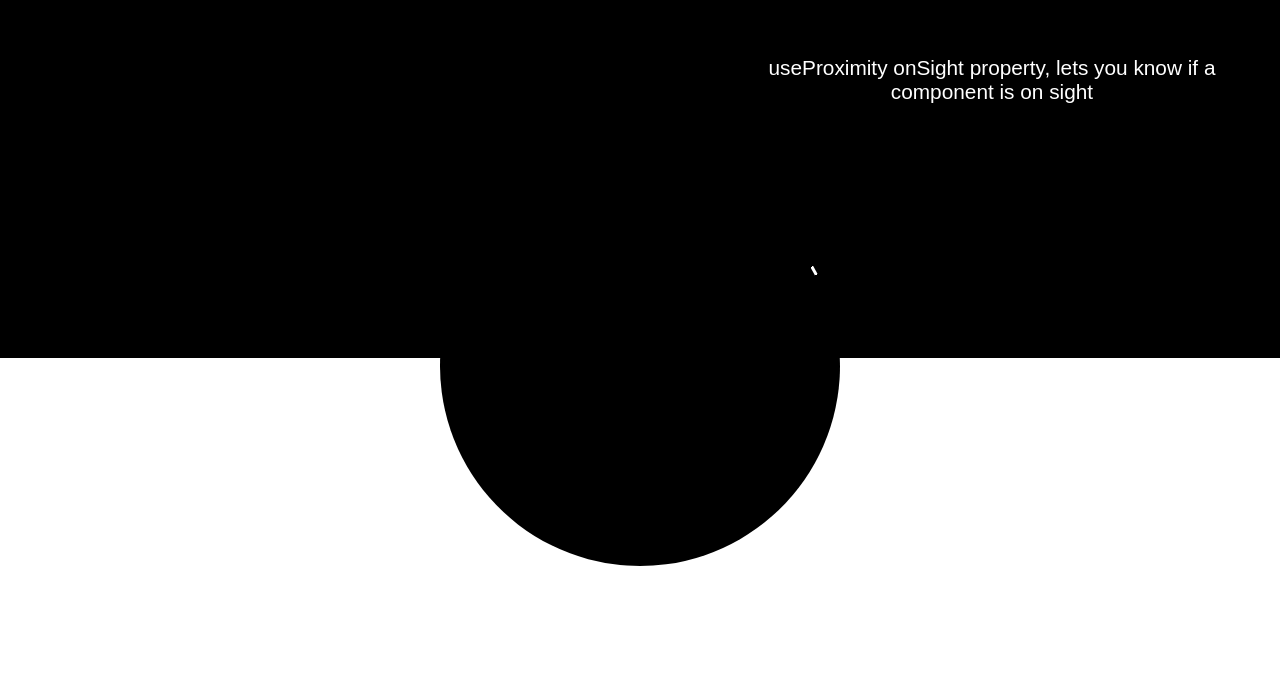
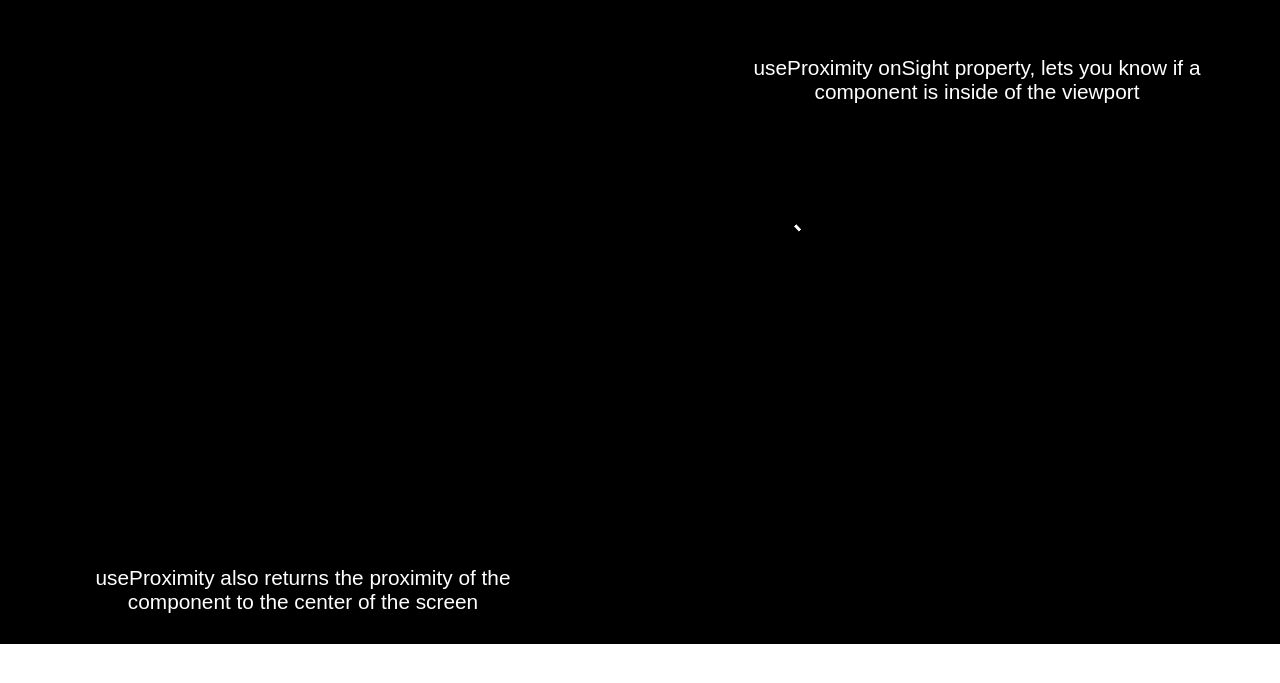
Before and after one commit to zJaaal/react-scroll-utilities, a React (Vite) app: page / in a window 1280 px wide. Shown: the part 1327-2010 px from the top of the page. Built offline with nearby package versions, Linux system fonts and the light colour scheme; a web font is replaced by a local one.

Commit message:
fixed known bugs

```diff
--- a/src/App.tsx
+++ b/src/App.tsx
@@ -6,7 +6,6 @@ function App() {
     <div style={{ height: "100%" }}>
       <Header />
       <Proximity />
-      {/* <div style={{ height: "1000px" }}></div> */}
     </div>
   );
 }
--- a/src/index.css
+++ b/src/index.css
@@ -4,6 +4,7 @@ body,
   height: 100%;
   width: 100%;
   font-family: 'Sono', sans-serif;
+  overflow-x: clip;
 }
 
 
--- a/src/site/components/proximity/Proximity.styles.css
+++ b/src/site/components/proximity/Proximity.styles.css
@@ -7,7 +7,7 @@
 .right {
   animation-name: right;
   animation-timing-function: cubic-bezier(0.175, 0.885, 0.32, 1.275);
-  animation-duration: 1.2s;
+  animation-duration: 2s;
 }
 
 @keyframes left {
@@ -28,7 +28,7 @@
 
   from {
     opacity: 0;
-    transform: translateX(30px);
+    transform: translateX(1000px);
   }
 
   to {
--- a/src/site/components/proximity/Proximity.tsx
+++ b/src/site/components/proximity/Proximity.tsx
@@ -7,7 +7,7 @@ const Proximity = () => {
   return (
     <div
       style={{
-        height: "100%",
+        minHeight: "100%",
         display: "flex",
         flexDirection: "column",
         alignItems: "center",
@@ -69,7 +69,7 @@ const Proximity = () => {
           <Circle
             color="white"
             backgroundColor="black"
-            speed={1.3}
+            speed={1}
             clockwise={false}
             rotate={-60}
             radius={400}
@@ -94,7 +94,6 @@ const Proximity = () => {
               height: "3rem",
               width: "40%",
               zIndex: 10,
-              paddingBottom: 10,
             }}
           >
             <p
@@ -102,13 +101,13 @@ const Proximity = () => {
                 color: "white",
                 display: "inline-block",
                 textAlign: "center",
-
+                paddingRight: 30,
                 fontSize: "1.3rem",
               }}
               className="right"
             >
-              useProximity onSight property, lets you know if a component is on
-              sight
+              useProximity onSight property, lets you know if a component is
+              inside of the viewport
             </p>
           </Render>
         </div>
@@ -118,18 +117,51 @@ const Proximity = () => {
             width: "100%",
             display: "flex",
             justifyContent: "center",
+            paddingLeft: 30,
           }}
         >
           <Circle
             color="white"
             backgroundColor="black"
-            speed={1.3}
-            rotate={60}
+            speed={1}
+            rotate={45}
             radius={400}
             startDegree={0}
-            endDegree={120}
+            endDegree={140}
             stroke={5}
           />
+        </div>
+        <div
+          style={{
+            height: "100%",
+            width: "100%",
+            display: "flex",
+            justifyContent: "space-around",
+          }}
+        >
+          <Render
+            style={{
+              height: "100%",
+              width: "40%",
+              zIndex: 10,
+            }}
+          >
+            <p
+              style={{
+                color: "white",
+                display: "inline-block",
+                textAlign: "center",
+                paddingLeft: 30,
+                paddingBottom: 30,
+                fontSize: "1.3rem",
+              }}
+              className="left"
+            >
+              useProximity also returns the proximity of the component to the
+              center of the screen
+            </p>
+          </Render>
+          <div style={{ width: "50%", height: "100%" }}></div>
         </div>
       </div>
     </div>
```
